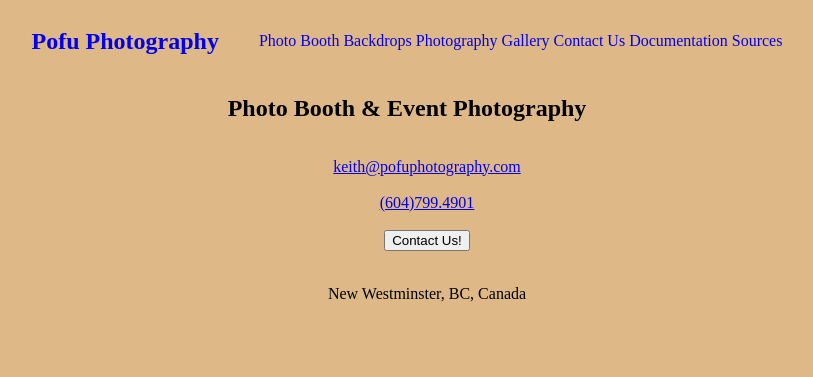
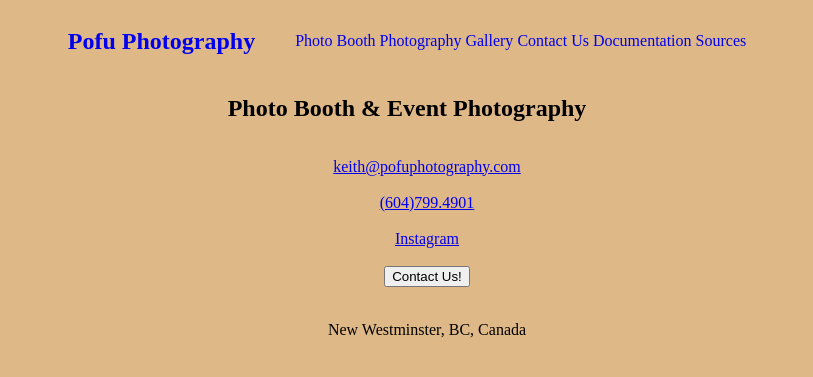
Before and after one commit to jayden-2ang/Pofu-Website-Dev-Project, a PHP site: page /contact.php in a window 1280 px wide. Shown: the top 377 px of the page, without its empty margins (233-1046 px from the left). Run offline with PHP 8.4, Linux system fonts and the light colour scheme.

Commit message:
Removed redundant nav link

```diff
--- a/contact.php
+++ b/contact.php
@@ -12,7 +12,6 @@
             <h1><a href="index.php">Pofu Photography</a></h1>
             <ul>
                 <li><a href="photobooth.php">Photo Booth</a></li>
-                <li><a href="backdrops.php">Backdrops</a></li>
                 <li><a href="photography.php">Photography</a></li>
                 <li><a href="https://pofuphotos.smugmug.com/Client-Photos-">Gallery</a></li>
                 <li><a href="contact.php">Contact Us</a></li>
@@ -27,6 +26,7 @@
         <ul>
             <li><a href="mailto:keith@pofuphotography.com">keith@pofuphotography.com</a></li><br>
             <li><a href="tel:604-799-4901">(604)799.4901</a></li><br>
+            <li><a href="www.instagram.com/pofuphotography/">Instagram</a></li><br>
             <li><a href="contact.html"><button class="order" id="order">Contact Us!</button></a></li><br>
             <li><p>New Westminster, BC, Canada</p></li>
         </ul>
--- a/documentation.php
+++ b/documentation.php
@@ -12,7 +12,6 @@
             <h1><a href="index.php">Pofu Photography</a></h1>
             <ul>
                 <li><a href="photobooth.php">Photo Booth</a></li>
-                <li><a href="backdrops.php">Backdrops</a></li>
                 <li><a href="photography.php">Photography</a></li>
                 <li><a href="https://pofuphotos.smugmug.com/Client-Photos-">Gallery</a></li>
                 <li><a href="contact.php">Contact Us</a></li>
@@ -27,6 +26,7 @@
         <ul>
             <li><a href="mailto:keith@pofuphotography.com">keith@pofuphotography.com</a></li><br>
             <li><a href="tel:604-799-4901">(604)799.4901</a></li><br>
+            <li><a href="www.instagram.com/pofuphotography/">Instagram</a></li><br>
             <li><a href="contact.html"><button class="order" id="order">Contact Us!</button></a></li><br>
             <li><p>New Westminster, BC, Canada</p></li>
         </ul>
--- a/index.php
+++ b/index.php
@@ -81,6 +81,7 @@
         <ul>
             <li><a href="mailto:keith@pofuphotography.com">keith@pofuphotography.com</a></li><br>
             <li><a href="tel:604-799-4901">(604)799.4901</a></li><br>
+            <li><a href="www.instagram.com/pofuphotography/">Instagram</a></li><br>
             <li><a href="contact.html"><button class="order" id="order">Contact Us!</button></a></li><br>
             <li><p>New Westminster, BC, Canada</p></li>
         </ul>
--- a/photobooth.php
+++ b/photobooth.php
@@ -12,7 +12,6 @@
             <h1><a href="index.php">Pofu Photography</a></h1>
             <ul>
                 <li><a href="photobooth.php">Photo Booth</a></li>
-                <li><a href="backdrops.php">Backdrops</a></li>
                 <li><a href="photography.php">Photography</a></li>
                 <li><a href="https://pofuphotos.smugmug.com/Client-Photos-">Gallery</a></li>
                 <li><a href="contact.php">Contact Us</a></li>
@@ -57,6 +56,7 @@
         <ul>
             <li><a href="mailto:keith@pofuphotography.com">keith@pofuphotography.com</a></li><br>
             <li><a href="tel:604-799-4901">(604)799.4901</a></li><br>
+            <li><a href="www.instagram.com/pofuphotography/">Instagram</a></li><br>
             <li><a href="contact.html"><button class="order" id="order">Contact Us!</button></a></li><br>
             <li><p>New Westminster, BC, Canada</p></li>
         </ul>
--- a/photography.php
+++ b/photography.php
@@ -12,7 +12,6 @@
             <h1><a href="index.php">Pofu Photography</a></h1>
             <ul>
                 <li><a href="photobooth.php">Photo Booth</a></li>
-                <li><a href="backdrops.php">Backdrops</a></li>
                 <li><a href="photography.php">Photography</a></li>
                 <li><a href="https://pofuphotos.smugmug.com/Client-Photos-">Gallery</a></li>
                 <li><a href="contact.php">Contact Us</a></li>
@@ -29,6 +28,7 @@
         <ul>
             <li><a href="mailto:keith@pofuphotography.com">keith@pofuphotography.com</a></li><br>
             <li><a href="tel:604-799-4901">(604)799.4901</a></li><br>
+            <li><a href="www.instagram.com/pofuphotography/">Instagram</a></li><br>
             <li><a href="contact.html"><button class="order" id="order">Contact Us!</button></a></li><br>
             <li><p>New Westminster, BC, Canada</p></li>
         </ul>
--- a/sources.php
+++ b/sources.php
@@ -12,7 +12,6 @@
             <h1><a href="index.php">Pofu Photography</a></h1>
             <ul>
                 <li><a href="photobooth.php">Photo Booth</a></li>
-                <li><a href="backdrops.php">Backdrops</a></li>
                 <li><a href="photography.php">Photography</a></li>
                 <li><a href="https://pofuphotos.smugmug.com/Client-Photos-">Gallery</a></li>
                 <li><a href="contact.php">Contact Us</a></li>
@@ -29,6 +28,7 @@
         <ul>
             <li><a href="mailto:keith@pofuphotography.com">keith@pofuphotography.com</a></li><br>
             <li><a href="tel:604-799-4901">(604)799.4901</a></li><br>
+            <li><a href="www.instagram.com/pofuphotography/">Instagram</a></li><br>
             <li><a href="contact.html"><button class="order" id="order">Contact Us!</button></a></li><br>
             <li><p>New Westminster, BC, Canada</p></li>
         </ul>
```
